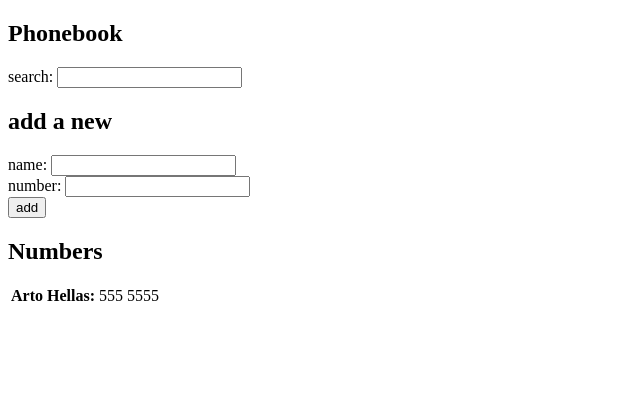
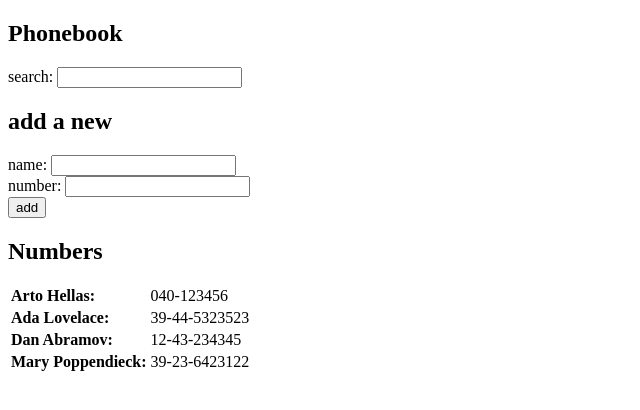
Before and after one commit to abergeron15/part2, a React (Vite) app in the folder phonebook/: page / in a window 1280 px wide. Shown: the top 410 px of the page, without its empty margins (0-640 px from the left). Built offline with nearby package versions, Linux system fonts and the light colour scheme; data requests are answered from the project's data file.

Commit message:
exercise 2.11

```diff
--- /dev/null
+++ b/phonebook/db.json
@@ -0,0 +1,24 @@
+{
+  "persons":[
+    {
+      "name": "Arto Hellas",
+      "number": "040-123456",
+      "id": "1"
+    },
+    {
+      "name": "Ada Lovelace",
+      "number": "39-44-5323523",
+      "id": "2"
+    },
+    {
+      "name": "Dan Abramov",
+      "number": "12-43-234345",
+      "id": "3"
+    },
+    {
+      "name": "Mary Poppendieck",
+      "number": "39-23-6423122",
+      "id": "4"
+    }
+  ]
+}
--- a/phonebook/package.json
+++ b/phonebook/package.json
@@ -10,6 +10,7 @@
     "preview": "vite preview"
   },
   "dependencies": {
+    "axios": "^1.7.9",
     "react": "^19.0.0",
     "react-dom": "^19.0.0"
   },
--- a/phonebook/src/App.jsx
+++ b/phonebook/src/App.jsx
@@ -1,4 +1,5 @@
-import { useState } from 'react'
+import { useState, useEffect } from 'react'
+import axios from 'axios'
 
 const Input = ({ value, text, onChange }) => (
   <>
@@ -14,7 +15,7 @@ const AddPersonForm = ({ onSubmit, inputs }) => (
   <form onSubmit={onSubmit}>
     <div>
       <h2>add a new</h2>
-      {inputs.map(input => <><Input value={input.value} text={input.text} onChange={input.onChange} /><br /></>)}
+      {inputs.map(input => <div key={input.text}><Input value={input.value} text={input.text} onChange={input.onChange} /><br /></div>)}
     </div>
     <div>
       <button type="submit">add</button>
@@ -40,15 +41,22 @@ const Numbers = ({ persons }) => (
 )
 
 const App = () => {
-  const [persons, setPersons] = useState([
-    {
-      name: 'Arto Hellas',
-      number: '555 5555'
-    }
-  ])
+  const [persons, setPersons] = useState([])
   const [newName, setNewName] = useState('')
   const [newNumber, setNewNumber] = useState('')
   const [newSearch, setNewSearch] = useState('')
+
+  useEffect(() => {
+    console.log('effect')
+    axios
+      .get('http://localhost:3001/persons')
+      .then(response => {
+        console.log('promise fulfilled')
+        setPersons(response.data)
+      })
+  }, [])
+
+  console.log('rendered', persons.length, 'people')
 
   const handleSearchChange = (event) => {
     setNewSearch(event.target.value)
```
Also changed, not shown: 1 other file (tests, documents, lock files or other folders).
